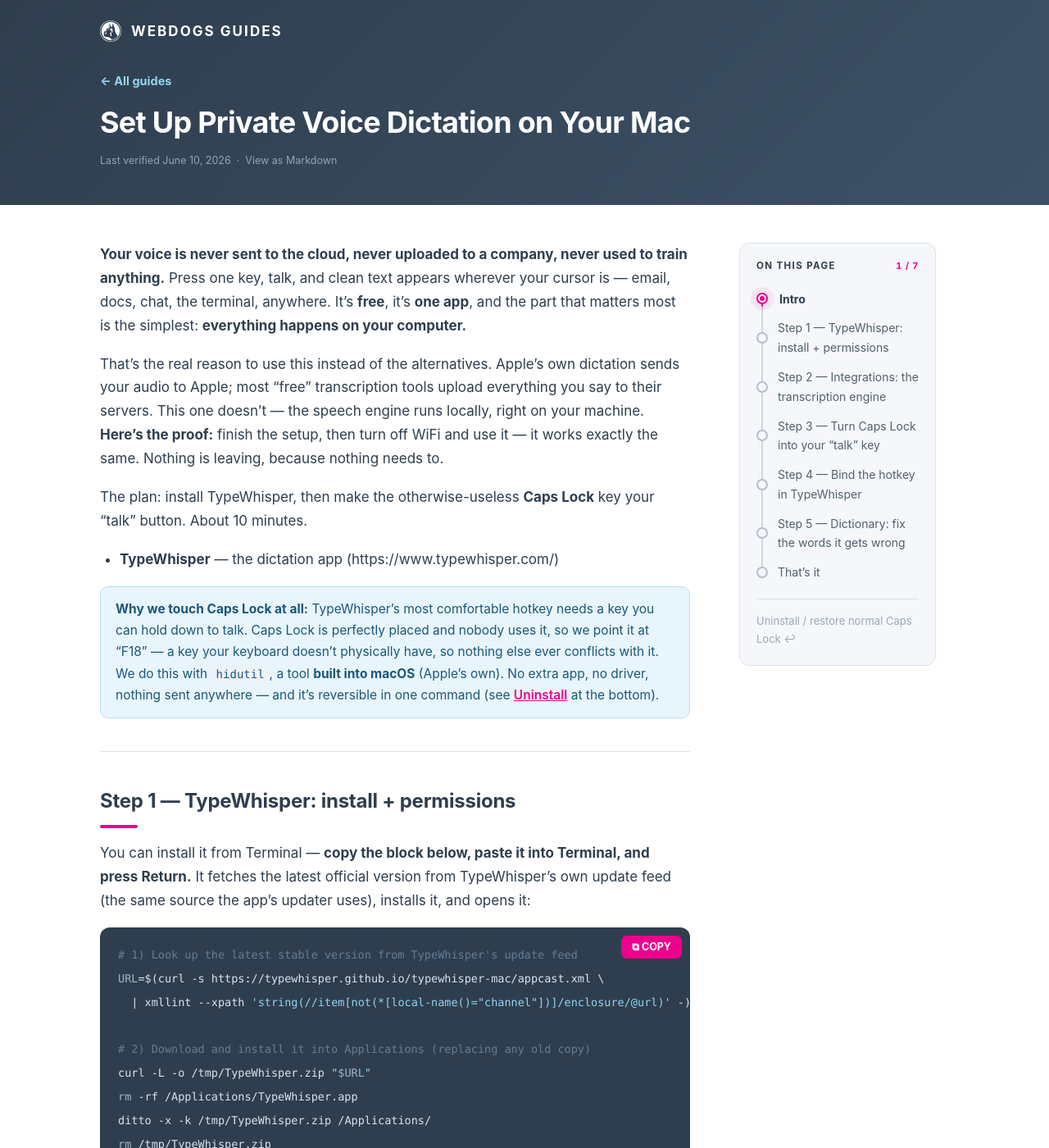
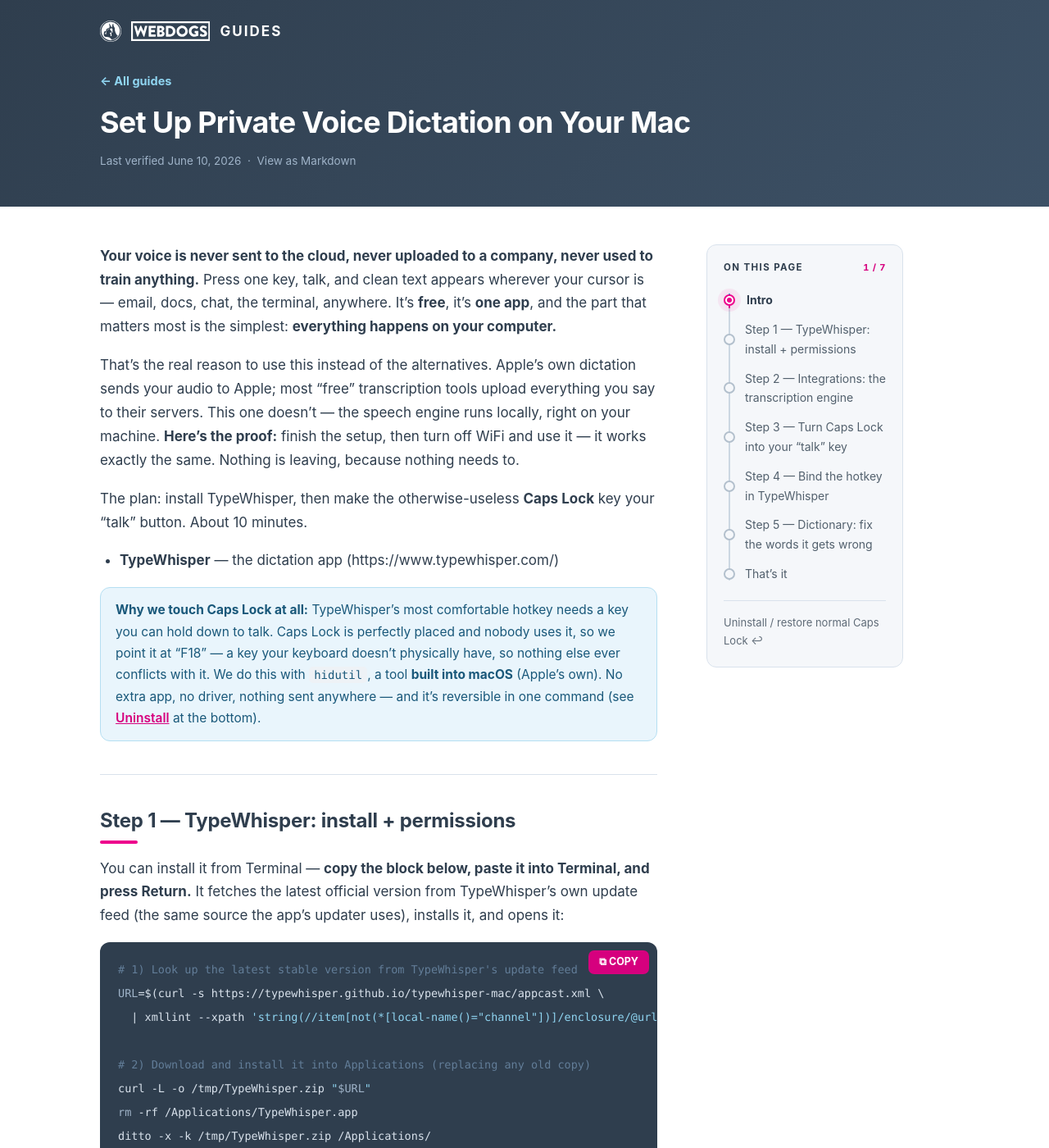
Before and after one commit to theWEBDOGS/guides, a Jekyll site: the page built from typewhisper/index.md, in a window 1280 px wide and 1400 px high. Shown: the whole window at 82% size. Built offline with Jekyll 4.4.1, drawn with Linux system fonts in a browser that asks for light colours; some web fonts are replaced.

Commit message:
Publish guides (2026-06-11) [generated]

```diff
--- a/_layouts/guide.html
+++ b/_layouts/guide.html
@@ -4,8 +4,11 @@ layout: base
 <div class="band">
   <div class="band-in">
     <div class="brandrow">
-      {% include paw.svg class="logo" %}
-      <a class="wordmark" href="{{ '/' | relative_url }}">WEBDOGS GUIDES</a>
+      <a class="brandlink" href="{{ '/' | relative_url }}" aria-label="All guides">
+        {%- include paw.svg class="logo" %}
+        {%- include logo.svg class="blocklogo" %}
+        <span class="wordmark">GUIDES</span>
+      </a>
     </div>
     <nav class="crumb"><a href="{{ '/' | relative_url }}">← All guides</a></nav>
     <h1>{{ page.title }}</h1>
--- a/_layouts/home.html
+++ b/_layouts/home.html
@@ -6,7 +6,7 @@ layout: base
   <div class="hero-in">
     <div class="brandrow">
       {% include paw.svg class="logo" %}
-      <span class="wordmark">WEBDOGS</span>
+      {% include logo.svg class="blocklogo" %}
     </div>
     <h1>Guides &amp; <span class="u">Know-How</span></h1>
     <p class="lede">{{ site.description }}</p>
--- a/assets/css/guides.css
+++ b/assets/css/guides.css
@@ -11,7 +11,8 @@
   --navy2: #3d5166;  /* derived lighter shade of Dark Blue (gradient partner) */
   --ink: #2f3e4e;    /* brand Dark Blue as text ink */
   --muted: #52606d;
-  --accent: #ed008c; /* brand Pink (pink-forward, 2026-06-10) */
+  --accent: #ed008c;     /* brand Pink — graphics: borders, bars, rail (pink-forward, 2026-06-10) */
+  --accent-ink: #d6007e; /* same hue for TEXT on white — 5.0:1 AA (critique 2026-06-11) */
   --blue: #0596d5;   /* brand Blue — hero highlight + info tints */
   --paper: #f5f7fa;
   --line: #d9e2ec;
@@ -20,6 +21,12 @@
 }
 
 * { box-sizing: border-box; margin: 0; padding: 0; }
+
+/* keyboard focus — brand-colored, visible on every surface (critique 2026-06-11) */
+:focus-visible { outline: 3px solid var(--blue); outline-offset: 2px; }
+.hero a:focus-visible, .band a:focus-visible, .site-footer a:focus-visible,
+button.copy:focus-visible, .toc-bar:focus-visible { outline-color: #8fd4f0; }
+.card:focus-visible { outline-color: var(--accent); }
 
 body {
   background: #fff;
@@ -32,6 +39,8 @@ body.home { background: var(--paper); }
 
 .paw { width: 26px; height: 26px; fill: var(--accent); flex: none; }
 .logo { width: 26px; height: 26px; flex: none; fill: #fff; } /* inverse mark on the navy bands */
+.blocklogo { height: 24px; width: auto; flex: none; fill: #fff; } /* WEBDOGS text-block logo */
+.brandlink { display: flex; align-items: center; gap: 12px; color: inherit; text-decoration: none; }
 
 /* ---------- home: hero + cards ---------- */
 
@@ -51,6 +60,7 @@ body.home { background: var(--paper); }
 .brandrow { display: flex; align-items: center; gap: 12px; }
 .hero .brandrow { margin-bottom: 54px; }
 .hero .paw, .hero .logo { width: 30px; height: 30px; }
+.hero .blocklogo { height: 28px; }
 .wordmark {
   font-family: var(--brand-font); text-transform: uppercase;
   font-weight: 700; font-size: 19px; letter-spacing: .12em;
@@ -65,18 +75,22 @@ body.home { background: var(--paper); }
 .hero .lede { color: #bcccdc; font-size: 20px; margin-top: 18px; max-width: 560px; }
 
 .home-main { max-width: 980px; margin: -26px auto 0; padding: 0 32px 90px; position: relative; }
-.cards { display: grid; gap: 22px; }
+.cards { display: grid; gap: 22px; grid-template-columns: repeat(auto-fill, minmax(320px, 1fr)); }
 .card {
-  display: block; text-decoration: none; color: inherit;
-  background: #fff; border-radius: 14px; padding: 30px 34px;
+  display: flex; flex-direction: column; text-decoration: none; color: inherit;
+  background: #fff; border-radius: 14px; padding: 26px 28px 24px;
   border: 1px solid var(--line); border-top: 5px solid var(--accent);
   box-shadow: 0 10px 30px rgba(47, 62, 78, .10);
-  transition: transform .12s;
+  transition: transform .18s ease, box-shadow .18s ease;
 }
-.card:hover { transform: translateY(-2px); }
-.card h2 { font-family: var(--brand-font); font-size: 24px; color: var(--navy); font-weight: 700; letter-spacing: -.01em; }
-.card p { color: var(--muted); margin-top: 10px; max-width: 700px; }
-.card .readmore { display: inline-block; margin-top: 14px; color: var(--accent); font-weight: 700; font-size: 14.5px; }
+.card:hover { transform: translateY(-3px); box-shadow: 0 16px 36px rgba(47, 62, 78, .16); }
+.card:hover .readmore { transform: translateX(3px); }
+.card h2 { font-family: var(--brand-font); font-size: 24px; line-height: 1.25; color: var(--navy); font-weight: 700; letter-spacing: -.01em; }
+.card .readmore {
+  display: inline-block; margin-top: auto; padding-top: 16px;
+  color: var(--accent-ink); font-weight: 700; font-size: 14.5px;
+  transition: transform .18s ease;
+}
 
 /* ---------- guide: navy band ---------- */
 
@@ -95,7 +109,7 @@ body.home { background: var(--paper); }
   font-size: 36px; line-height: 1.2; letter-spacing: -.02em;
   font-weight: 700; max-width: 760px;
 }
-.band .bandmeta { margin-top: 14px; font-size: 12.5px; color: #8fa6b8; }
+.band .bandmeta { margin-top: 14px; font-size: 13.5px; color: #9fb3c8; }
 .band .mdlink { color: inherit; text-decoration: none; }
 .band .mdlink:hover { color: #fff; text-decoration: underline; }
 
@@ -103,7 +117,7 @@ body.home { background: var(--paper); }
 
 .layout {
   max-width: 1100px; margin: 0 auto; padding: 46px 32px 96px;
-  display: grid; grid-template-columns: minmax(0, 720px) 240px; gap: 60px;
+  display: grid; grid-template-columns: minmax(0, 680px) 240px; gap: 60px;
 }
 
 /* The guide markdown carries its own H1; the band already shows the title. */
@@ -112,11 +126,11 @@ article > h1:first-child { display: none; }
 article p, article ul, article ol, article table, article figure { margin: 0 0 18px; }
 article ul, article ol { padding-left: 24px; }
 article li { margin-bottom: 8px; }
-article a { color: var(--accent); font-weight: 600; }
+article a { color: var(--accent-ink); font-weight: 600; }
 article hr { border: 0; border-top: 1px solid var(--line); margin: 40px 0; }
 article h2 {
   font-family: var(--brand-font);
-  font-size: 24px; color: var(--navy); font-weight: 700;
+  font-size: 24px; line-height: 1.3; color: var(--navy); font-weight: 700;
   letter-spacing: -.01em; margin: 42px 0 16px;
 }
 article h2::after {
@@ -126,7 +140,7 @@ article h2::after {
 article h2:first-of-type { margin-top: 0; }
 
 article blockquote {
-  background: #e9f5fc; border: 1px solid #b5dff2; border-radius: 10px;
+  background: #e9f5fc; border: 1px solid #b5dff2; border-radius: 12px;
   padding: 14px 18px; color: #19587a; font-size: 15.5px; margin: 0 0 18px;
 }
 article blockquote p { margin: 0 0 10px; }
@@ -162,12 +176,12 @@ div.highlighter-rouge code {
 
 button.copy {
   position: absolute; top: 10px; right: 10px;
-  background: var(--accent); color: #fff; border: none; border-radius: 7px;
+  background: var(--accent-ink); color: #fff; border: none; border-radius: 7px;
   font: 700 12.5px/1 -apple-system, BlinkMacSystemFont, "Segoe UI", Roboto, sans-serif;
   padding: 8px 13px; cursor: pointer;
 }
 button.copy:hover { filter: brightness(1.08); }
-button.copy.copied { background: #09A100; }
+button.copy.copied { background: #067f00; } /* white-on-green AA; brand green stays for graphics */
 
 /* ---------- progress-trail TOC ---------- */
 
@@ -176,6 +190,7 @@ aside { font-size: 14px; }
   position: sticky; top: 28px;
   background: var(--paper); border: 1px solid var(--line);
   border-radius: 12px; padding: 18px 20px;
+  max-height: calc(100vh - 56px); overflow: auto;
 }
 .toc .label {
   display: flex; align-items: baseline; justify-content: space-between;
@@ -184,7 +199,7 @@ aside { font-size: 14px; }
   text-transform: uppercase; color: var(--navy); margin-bottom: 12px;
 }
 .toc-count {
-  font-size: 11px; letter-spacing: .06em; color: var(--accent);
+  font-size: 11px; letter-spacing: .06em; color: var(--accent-ink);
   font-variant-numeric: tabular-nums;
 }
 
@@ -239,7 +254,7 @@ aside { font-size: 14px; }
   border: solid #fff; border-width: 0 1.5px 1.5px 0;
   transform: rotate(45deg);
 }
-.toc-item.done .t { color: #9aa8b5; }
+.toc-item.done .t { color: #5f6b77; }
 
 /* current section: pink ring, glowing pulse, bold label */
 .toc-item.active .node {
@@ -267,7 +282,7 @@ aside { font-size: 14px; }
 }
 .toc-appendix a {
   display: block; padding: 3px 0;
-  color: #9aa8b5; text-decoration: none; font-size: 13px;
+  color: #5f6b77; text-decoration: none; font-size: 13px;
   transition: color .2s;
 }
 .toc-appendix a:hover { color: var(--navy); }
@@ -295,18 +310,13 @@ article h2 { scroll-margin-top: 26px; }
   color: var(--navy); letter-spacing: -.01em;
 }
 .allguides {
-  color: var(--accent); font-weight: 700; font-size: 14.5px;
+  color: var(--accent-ink); font-weight: 700; font-size: 14.5px;
   text-decoration: none; white-space: nowrap;
 }
 .allguides:hover { text-decoration: underline; }
 .more-cards { grid-template-columns: repeat(auto-fill, minmax(280px, 1fr)); }
-.more .card { padding: 24px 26px; }
+.more .card { padding: 22px 24px 20px; }
 .more .card h2 { font-size: 18px; }
-.more .card p {
-  font-size: 14.5px;
-  display: -webkit-box; -webkit-line-clamp: 2; -webkit-box-orient: vertical;
-  overflow: hidden;
-}
 
 /* ---------- footer (logo + colophon only — no CTA, by decision) ---------- */
 
@@ -314,9 +324,9 @@ article h2 { scroll-margin-top: 26px; }
 .footer-in {
   max-width: 1100px; margin: 0 auto; padding: 26px 32px;
   display: flex; align-items: center; gap: 10px;
-  color: #829ab1; font-size: 13.5px;
+  color: #9fb3c8; font-size: 13.5px;
 }
-.footer-in .paw { width: 16px; height: 16px; fill: #829ab1; }
+.footer-in .paw { width: 16px; height: 16px; fill: #9fb3c8; }
 
 /* ---------- small screens ---------- */
 
@@ -326,9 +336,10 @@ article h2 { scroll-margin-top: 26px; }
   /* ----- mobile progress strip: the same TOC, re-presented ----- */
   aside {
     display: block; position: fixed; top: 0; left: 0; right: 0; z-index: 60;
-    transform: translateY(-100%); transition: transform .25s ease;
+    transform: translateY(-100%); visibility: hidden;
+    transition: transform .25s ease, visibility 0s linear .25s;
   }
-  aside.visible { transform: none; }
+  aside.visible { transform: none; visibility: visible; transition: transform .25s ease; }
   .toc {
     position: static; padding: 0; border: 0; border-radius: 0 0 14px 14px;
     background: #fff; border-bottom: 1px solid var(--line);
@@ -353,7 +364,7 @@ article h2 { scroll-margin-top: 26px; }
   }
   .bar-count {
     font-family: var(--brand-font); font-weight: 700; font-size: 12px;
-    color: var(--accent); font-variant-numeric: tabular-nums;
+    color: var(--accent-ink); font-variant-numeric: tabular-nums;
   }
   .bar-caret {
     width: 8px; height: 8px; flex: none; margin-top: -4px;
```
Also changed, not shown: _includes/logo.svg.
